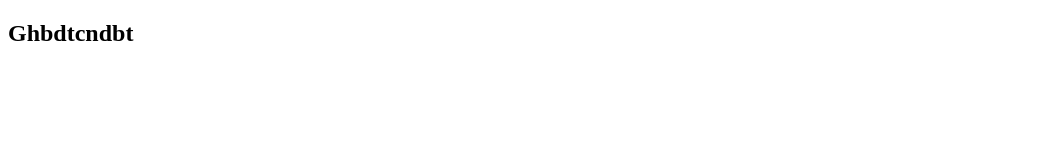
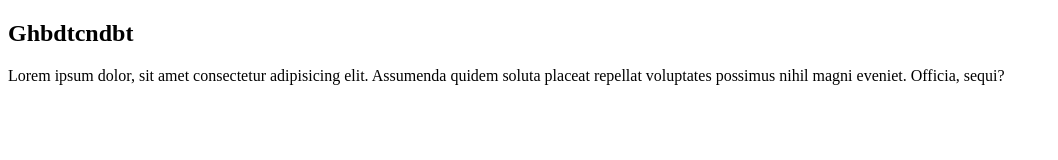
Before and after one commit to ssidorxx/test1, a plain HTML site: page index.html in a window 1280 px wide. Shown: the whole page, without its empty margins (0-1058 px from the left). Drawn offline with Linux system fonts and the light colour scheme.

Commit message:
merge correction

```diff
--- a/index.html
+++ b/index.html
@@ -9,5 +9,6 @@
 <body>
     <h2>Ghbdtcndbt</h2>
     <div class="newDiv"></div>
+    <p>Lorem ipsum dolor, sit amet consectetur adipisicing elit. Assumenda quidem soluta placeat repellat voluptates possimus nihil magni eveniet. Officia, sequi?</p>
 </body>
 </html>
```
